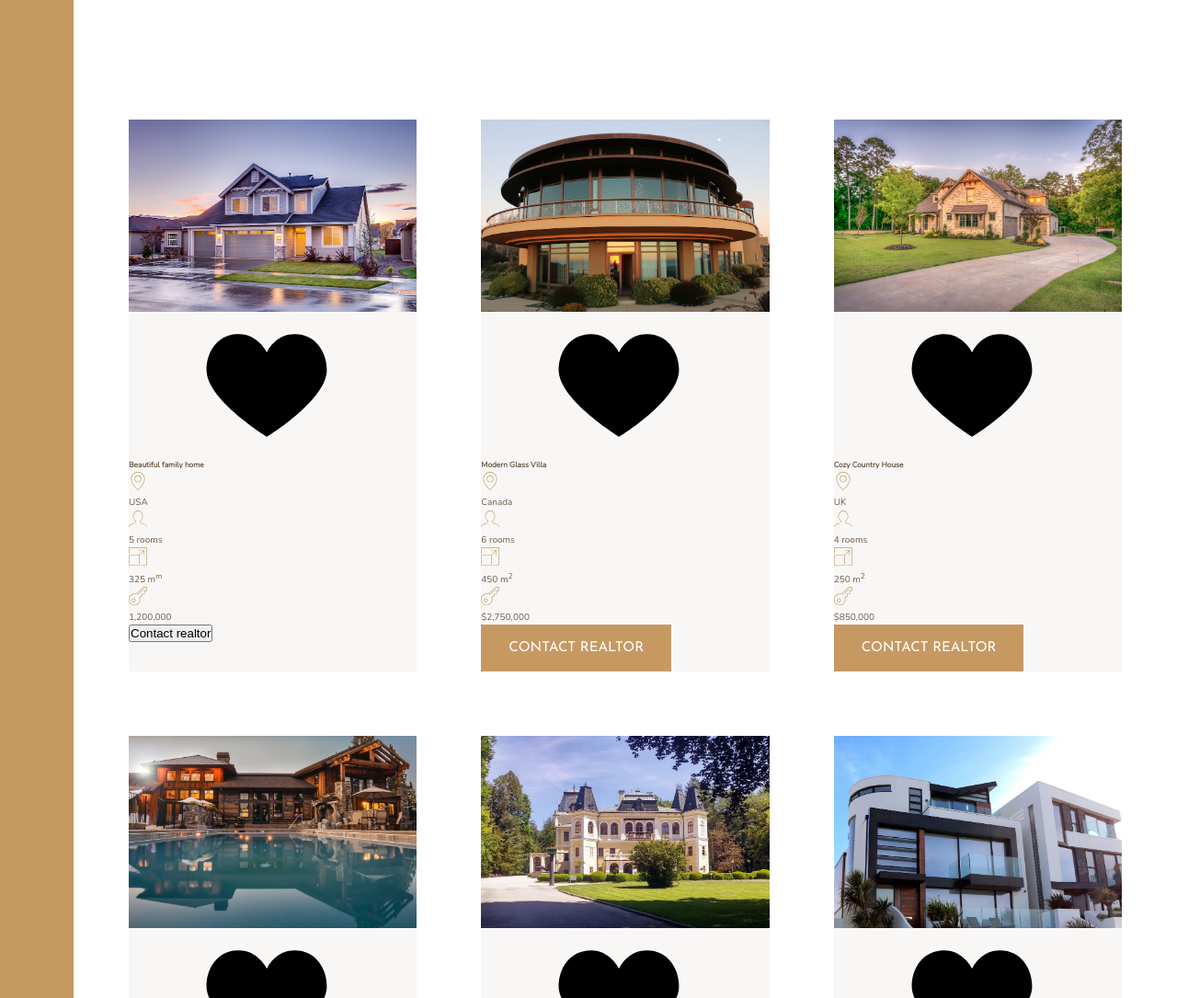
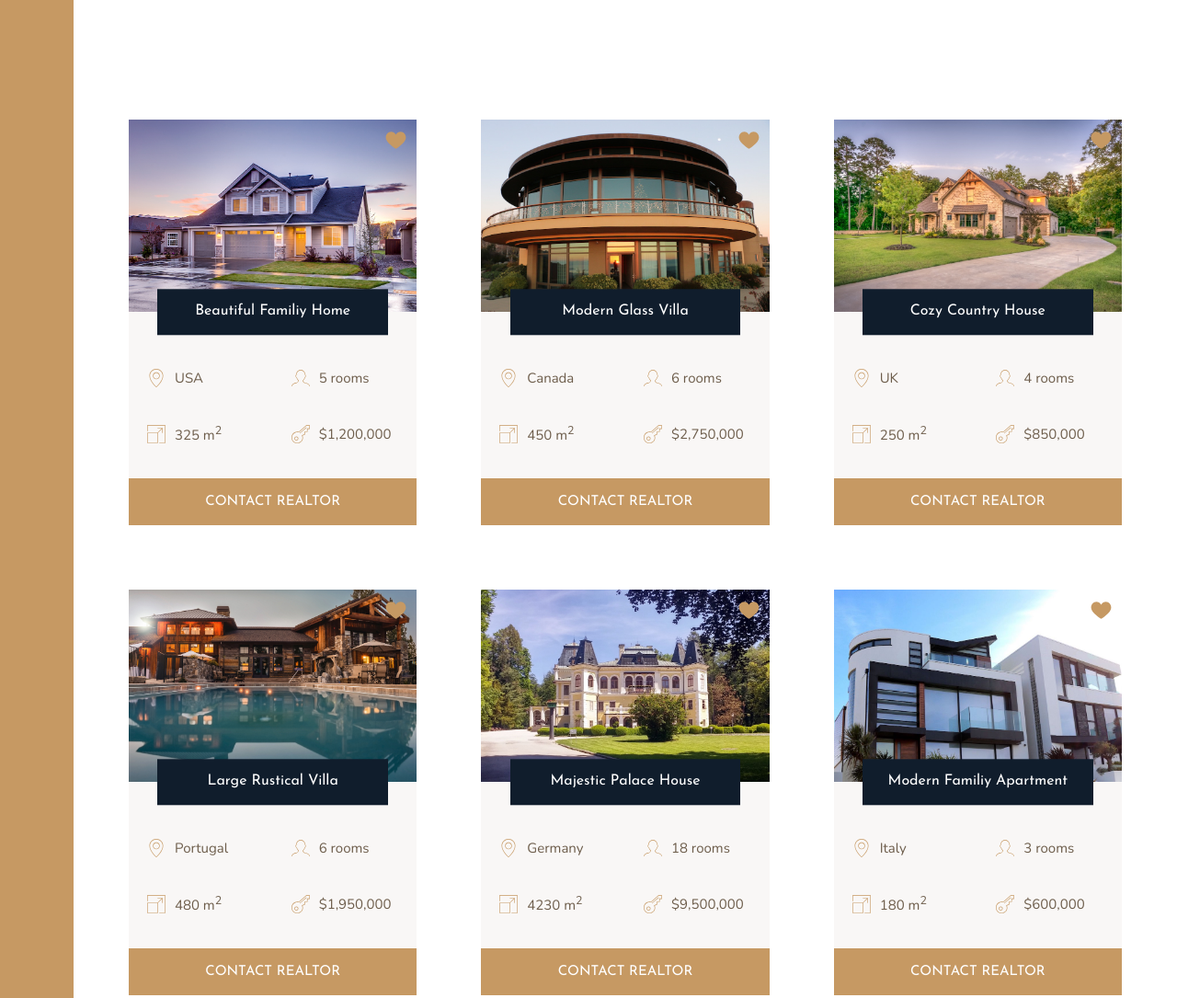
Before and after one commit to danvarga1985/HTML-CSS-GRID-DEMO-PROJECT, a website: page index.html in a window 1280 px wide. Shown: the part 1840-2925 px from the top of the page at 92% size. Drawn offline with nearby package versions, Linux system fonts and the light colour scheme.

Commit message:
Finish Homes

```diff
--- a/index.html
+++ b/index.html
@@ -106,36 +106,34 @@
             <svg class="home__like">
                 <use xlink:href="img/sprite.svg#icon-heart-full"></use>
             </svg>
-            <h5 class="home__name">Beautiful family home</h5>
+            <h5 class="home__name">Beautiful Familiy Home</h5>
             <div class="home__location">
-                <svg class="home__like">
+                <svg>
                     <use xlink:href="img/sprite.svg#icon-map-pin"></use>
                 </svg>
                 <p>USA</p>
             </div>
-
             <div class="home__rooms">
-                <svg class="home__like">
+                <svg>
                     <use xlink:href="img/sprite.svg#icon-profile-male"></use>
                 </svg>
                 <p>5 rooms</p>
             </div>
-
             <div class="home__area">
-                <svg class="home__like">
+                <svg>
                     <use xlink:href="img/sprite.svg#icon-expand"></use>
                 </svg>
-                <p>325 m<sup>m</sup></p>
+                <p>325 m<sup>2</sup></p>
             </div>
-
             <div class="home__price">
-                <svg class="home__like">
+                <svg>
                     <use xlink:href="img/sprite.svg#icon-key"></use>
                 </svg>
-                <p>1,200,000</p>
+                <p>$1,200,000</p>
             </div>
-            <button class="cta">Contact realtor</button>
+            <button class="btn home__btn">Contact realtor</button>
         </div>
+
 
         <div class="home">
             <img src="img/house-2.jpeg" alt="House 2" class="home__img">
--- a/sass/_homes.scss
+++ b/sass/_homes.scss
@@ -10,31 +10,72 @@
 .home {
     background-color: $color-grey-light-1;
 
+    display: grid;
+    grid-template-columns: repeat(2, 1fr);
+    row-gap: 3.5rem;
+
     &__img {
         width: 100%;
+        grid-row: 1 / 2;
+        grid-column: 1 / -1;
+        z-index: 1;
     }
 
     &__like {
-
+        grid-row: 1 / 2;
+        grid-column: 2 / 3;
+        height: 2.5rem;
+        width: 2.5rem;
+        fill: $color-primary;
+        z-index: 2;
+        justify-self: end;
+        margin: 1rem;
     }
 
     &__name {
+        grid-row: 1 / 2;
+        grid-column: 1 / -1;
+        justify-self: center;
+        align-self: end;
+        z-index: 3;
 
+        width: 80%;
+        font-family: $font-display;
+        font-size: 1.6rem;
+        text-align: center;
+        padding: 1.25rem;
+        background-color: $color-secondary;
+        color: #fff;
+        font-weight: 400;
+        // 50% refers to the height of the element itself
+        transform: translateY(50%);
     }
 
     &__location,
     &__rooms,
     &__area,
     &__price {
+        font-size: 1.5rem;
+        margin-left: 2rem;
+
+        display: flex;
+        align-items: center;
 
         svg {
             fill: $color-primary;
             height: 2rem;
             width: 2rem;
-        }
-
-        p {
-
+            margin-right: 1rem;
         }
     }
+
+    // Since individual grid-gaps cannot be referenced, a DIY solution is to set a top margins, so that the "name" element has some space beneath it.
+    &__location,
+    &__rooms {
+        margin-top: 2.5rem;
+    }
+
+    &__btn {
+        grid-column: 1 / -1;
+    }
 }
```
Also changed, not shown: css/style.css, 1 other file.
